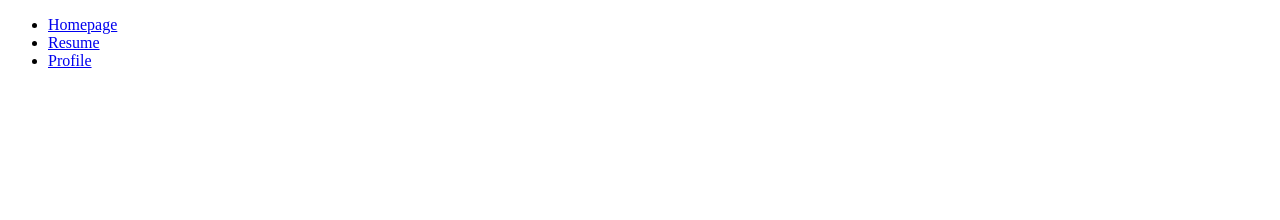
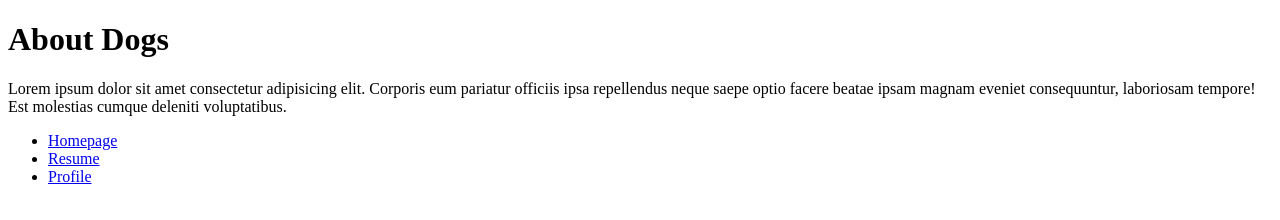
Before and after one commit to Vedikamevawala/Project--1, a plain HTML site: page dogpictures.html in a window 1280 px wide. Drawn offline with Linux system fonts and the light colour scheme.

Commit message:
Content addition

```diff
--- a/dogpictures.html
+++ b/dogpictures.html
@@ -7,6 +7,9 @@
 </head>
 <body>
     <header>
+        <h1>About Dogs</h1>
+        <p>Lorem ipsum dolor sit amet consectetur adipisicing elit. Corporis eum pariatur officiis ipsa repellendus neque saepe optio facere beatae ipsam magnam eveniet consequuntur,
+           laboriosam tempore! Est molestias cumque deleniti voluptatibus.</p>
         <nav>
             <ul>
                 <li><a href ="index.html">Homepage</a></li>
```
